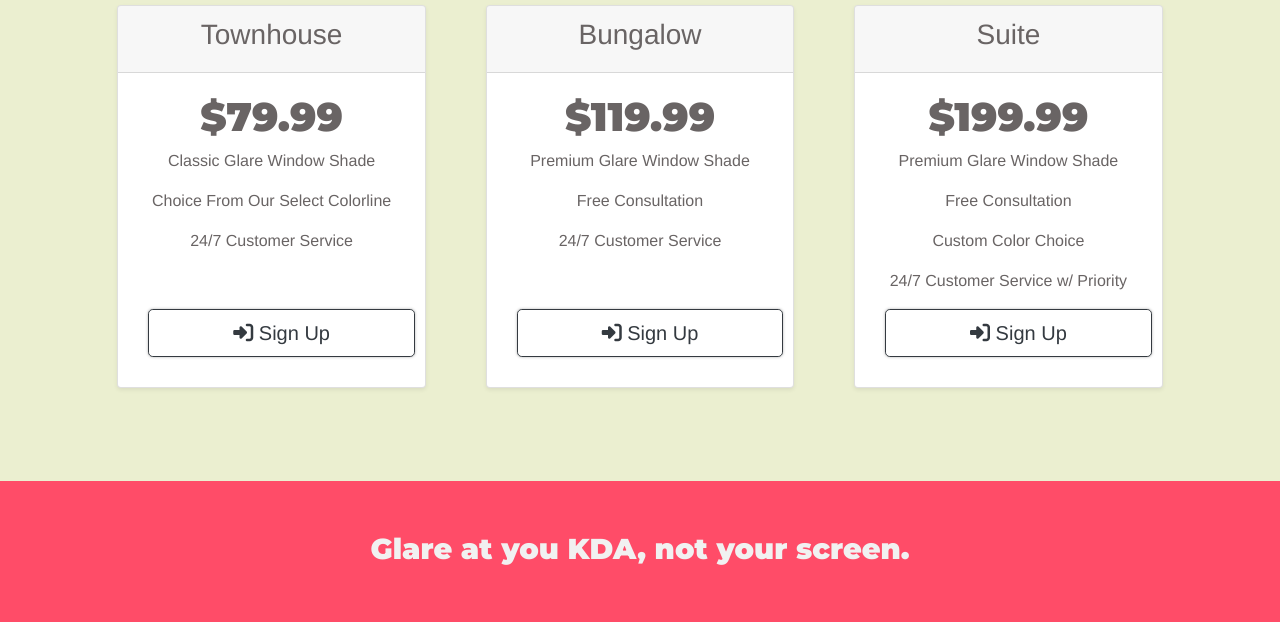
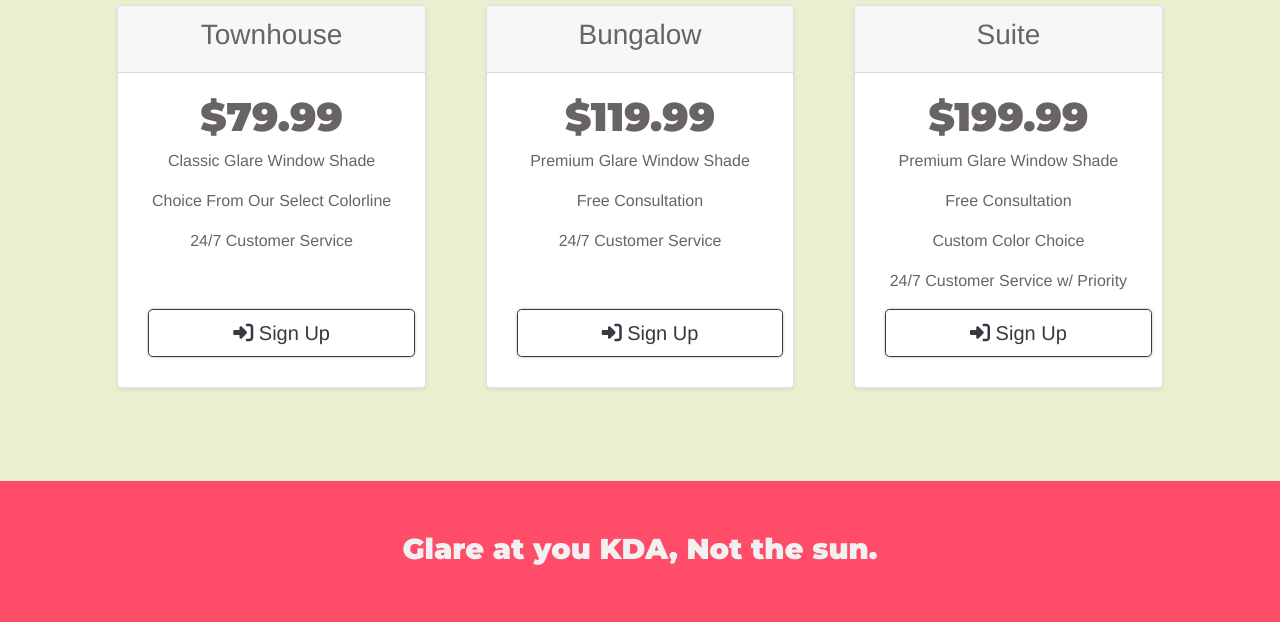
Before and after one commit to CSAllenISD/2023-ISP-AutomatedWindowShades, a plain HTML site: page Website/index.html in a window 1280 px wide. Shown: the part 3116-3738 px from the top of the page. Drawn offline with nearby package versions, Linux system fonts and the light colour scheme.

Commit message:
fix slogan

```diff
--- a/Website/index.html
+++ b/Website/index.html
@@ -189,7 +189,7 @@
 
   <section id="cta">
 
-    <h3 class="end-line">Glare at you KDA, not your screen.</h3>
+    <h3 class="end-line">Glare at you KDA, Not the sun.</h3>
     <button type="button" class="btn btn-dark btn-lg Download"><i class="fab fa-apple"></i> Apple Store</button>
     <button type="button" class="btn btn-outline-light btn-lg Download"><i class="fab fa-google-play"></i> Google Play</button>
 
```
